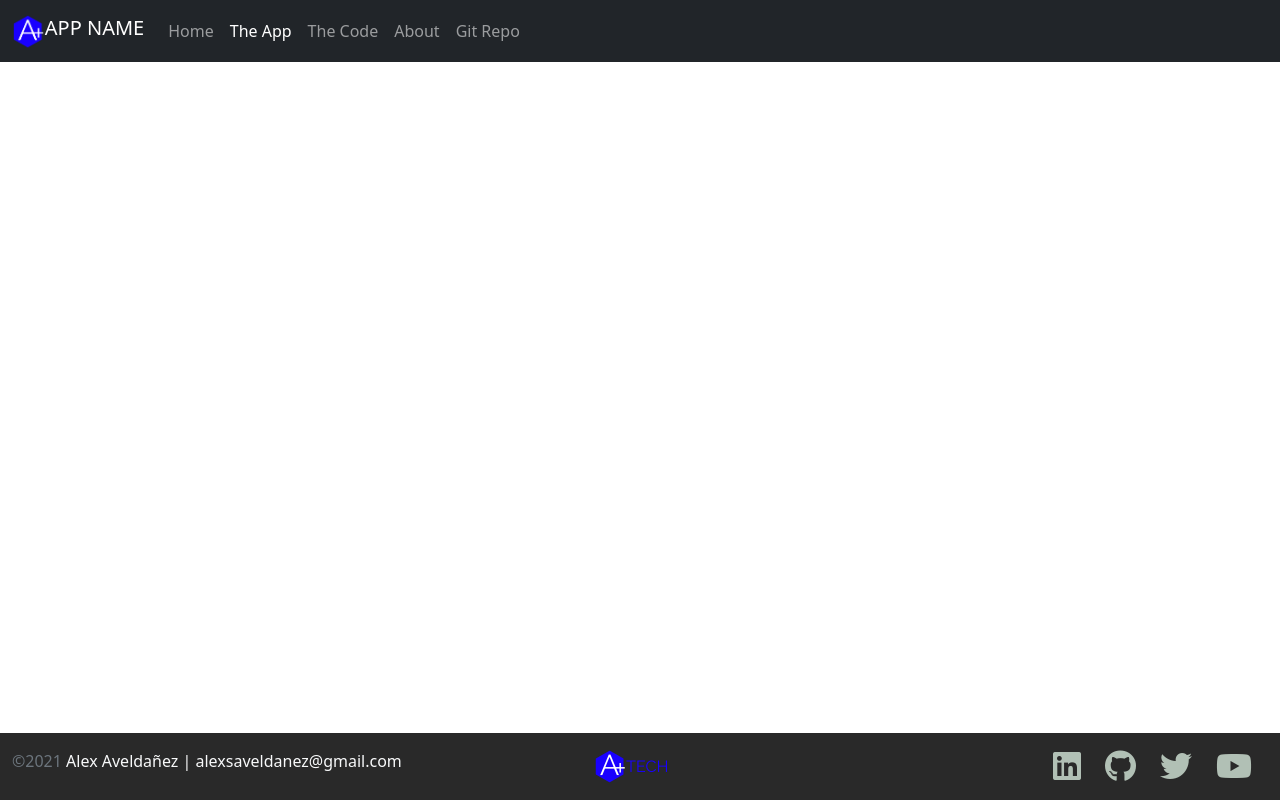
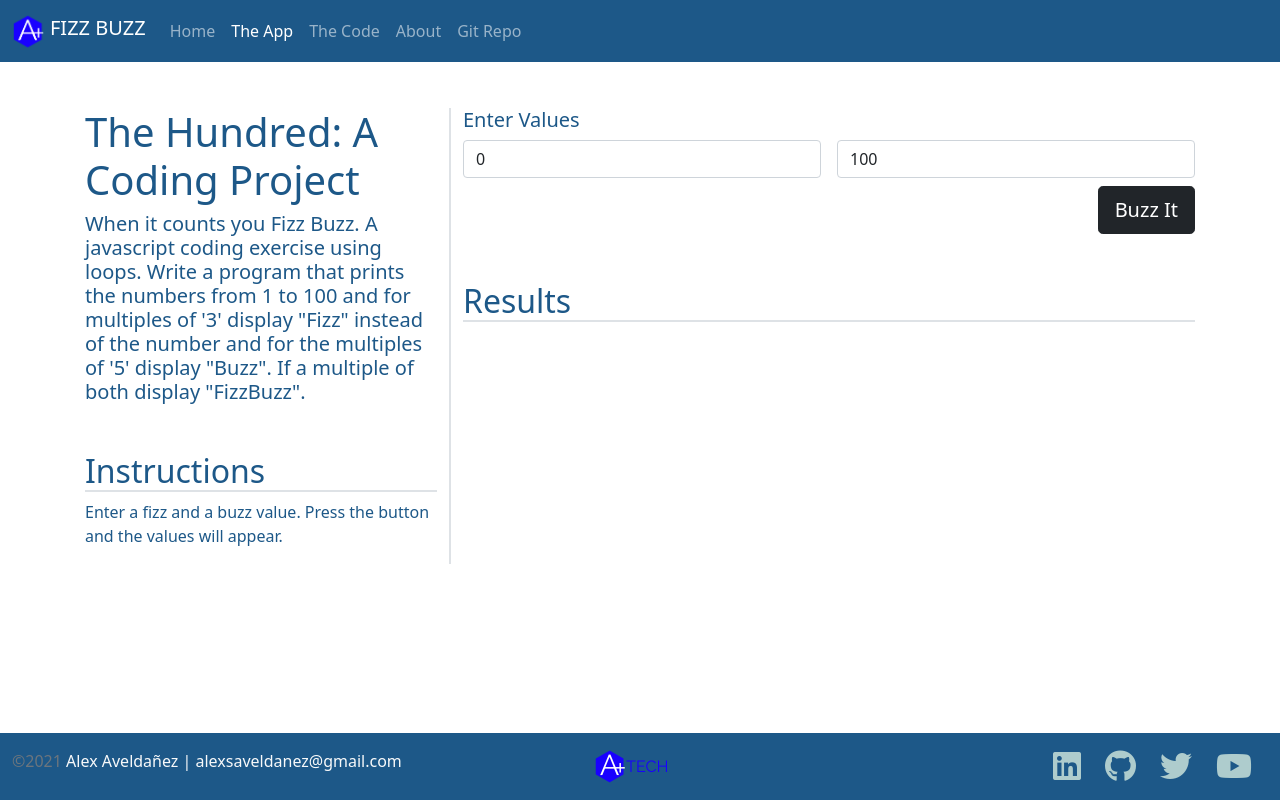
Before and after one commit to alexaveldanez/FizzBuzz, a plain HTML site: page app.html in a window 1280 px wide. Drawn offline with nearby package versions, Linux system fonts and the light colour scheme.

Commit message:
Updated UI
Updated UI with app name and logo.

```diff
--- a/app.html
+++ b/app.html
@@ -2,7 +2,7 @@
 <html lang="en" class="h-100">
 
 <head>
-    <title>App Name: A Coding Project By Alex Aveldanez</title>
+    <title>FIZZ BUZZ: A Coding Project By Alex Aveldanez</title>
     <!-- Required meta tags -->
     <meta charset="utf-8">
     <meta name="viewport" content="width=device-width, initial-scale=1, shrink-to-fit=no">
@@ -20,9 +20,9 @@
 
 <body class="d-flex flex-column h-100">
     <!-- NAV SECTION -->
-    <nav class="navbar navbar-expand-md navbar-dark fixed-top bg-dark">
+    <nav class="navbar navbar-expand-md navbar-dark fixed-top">
         <div class="container-fluid">
-            <a class="navbar-brand" href="#"><img class="d-inline-block align-text-top" src="img/aPlusLogo_Main.png" height="35">APP NAME</a>
+            <a class="navbar-brand" href="#"><img class="d-inline-block align-text-top" src="img/aPlusLogo_Main.png" height="35"> FIZZ BUZZ</a>
             <button class="navbar-toggler" type="button" data-bs-toggle="collapse" data-bs-target="#navbarCollapse"
                 aria-controls="navbarCollapse" aria-expanded="false" aria-label="Toggle navigation">
                 <span class="navbar-toggler-icon"></span>
@@ -50,7 +50,44 @@
     </nav>
     <!-- MAIN SECTION -->
     <main class="flex-shrink-0">
-            <div class="container"></div>
+        <div class="container mt-5">
+            <div class="row row-cols-1 row-cols-lg-2">
+                <div class="col col-lg-4 col border-end border-2">
+                    <h1>The Hundred: A Coding Project</h1>
+                    <h4 class="lead">
+                        When it counts you Fizz Buzz. A javascript coding exercise using loops. Write a program that prints the numbers from
+                        1 to 100 and for multiples of '3' display <strong>"Fizz"</strong> instead of the number and for the multiples of '5' display
+                        <strong>"Buzz"</strong>. If a multiple of both display <strong>"FizzBuzz"</strong>.
+                    </h4>
+                    <h2 class="mt-5 border-bottom border-2">Instructions</h2>
+                    <p>Enter a fizz and a buzz value. Press the button and the values will appear.</p>
+                </div>
+                <div class="col-lg-8 col">
+                    <div>
+                        <h5>Enter Values</h5>
+                        <form class="row gy-2 gx-3">
+                            <div class="col">
+                                <input id="startValue" type="number" class="form-control" placeholder="Start Value" value=0 aria-label="Start Value">
+                            </div>
+                            <div class="col">
+                                <input id="endValue" type="number" class="form-control" placeholder="End Value" value=100 aria-label="End Value">
+                            </div>
+                            <div class="col-12 d-flex justify-content-end">
+                                <button id="btnSubmit" type="button" class="btn btn-dark btn-lg">Buzz It</button>
+                            </div>
+                        </form>
+                        <h2 class="mt-5 border-bottom border-2">Results</h2>
+                        <div class="table-responsive">
+                            <table class="table table-striped table-sm">
+                                <tbody id="results">
+                                    <!-- Results Go Here -->
+                                </tbody>
+                            </table>
+                        </div>
+                    </div>
+                </div>
+            </div>
+        </div>
     </main>
     <!-- FOOTER SECTION -->
     <footer class="footer mt-auto py-3">
@@ -79,6 +116,9 @@
         integrity="sha384-/bQdsTh/da6pkI1MST/rWKFNjaCP5gBSY4sEBT38Q/9RBh9AH40zEOg7Hlq2THRZ" crossorigin="anonymous">
     </script>
     <script src="/js/site.js"></script>
+    <script>
+        document.getElementById("btnSubmit").addEventListener("click", getValues);
+    </script>
 </body>
 
 </html>
--- a/css/site.css
+++ b/css/site.css
@@ -6,15 +6,15 @@
 }
 
 body {
-    color: var(--dark-color)
+    color: var(--primary-color)
 }
 
 nav {
-    background-color: var(--dark-color);
+    background-color: var(--primary-color);
 }
 
 footer {
-    background-color: var(--dark-color);
+    background-color: var(--primary-color);
 }
 
 h1,h2,h3,h4,h5,h6 {
@@ -72,3 +72,7 @@ main>.container {
     bottom: 0;
     width: 100%;
 }
+
+.appLogo {
+    margin-top: 150px;
+}
--- a/js/site.js
+++ b/js/site.js
@@ -1,4 +1,44 @@
+// Get values from the user. We need to get the fizz and the buzz value.
+function getValues() {
 
-function HelloWorld() {
-    alert("Hello World");
+    // get the user values from the DOM
+
+    // check for numbers
+
+    // check that the numbers are integers
+
+    // we can call fizzBuzz
+
+    // call displayData and write the values to the screen
 }
+
+function fizzBuzz(fizzValue, buzzValue) {
+
+    let returnArray = [];
+
+    // initialize the return array
+
+    // loop from 1 to 100
+
+
+    // we need to check the current value in three steps
+    // check to see if divisible by Both (3 and 5)
+    // if so push 'FizzBuzz' into an array and not the number
+
+    // check to see if divisible by fizz value (3)
+    // if so push 'Fizz' into an array and not the number
+
+    // check to see if divisible by buzz value (5)
+    // if so push 'Buzz' into an array and not the number
+
+    // if none then push the number into the array
+
+    return returnArray;
+}
+
+function displayData(fbArray) {
+
+    // loop over the array and create a tablerow for each item.
+
+    // add all the rows to the table.
+}
```
Also changed, not shown: index.html (+8 -6 lines), img/fizzBuzz.png (added), img/the_Hundred.png (deleted).
